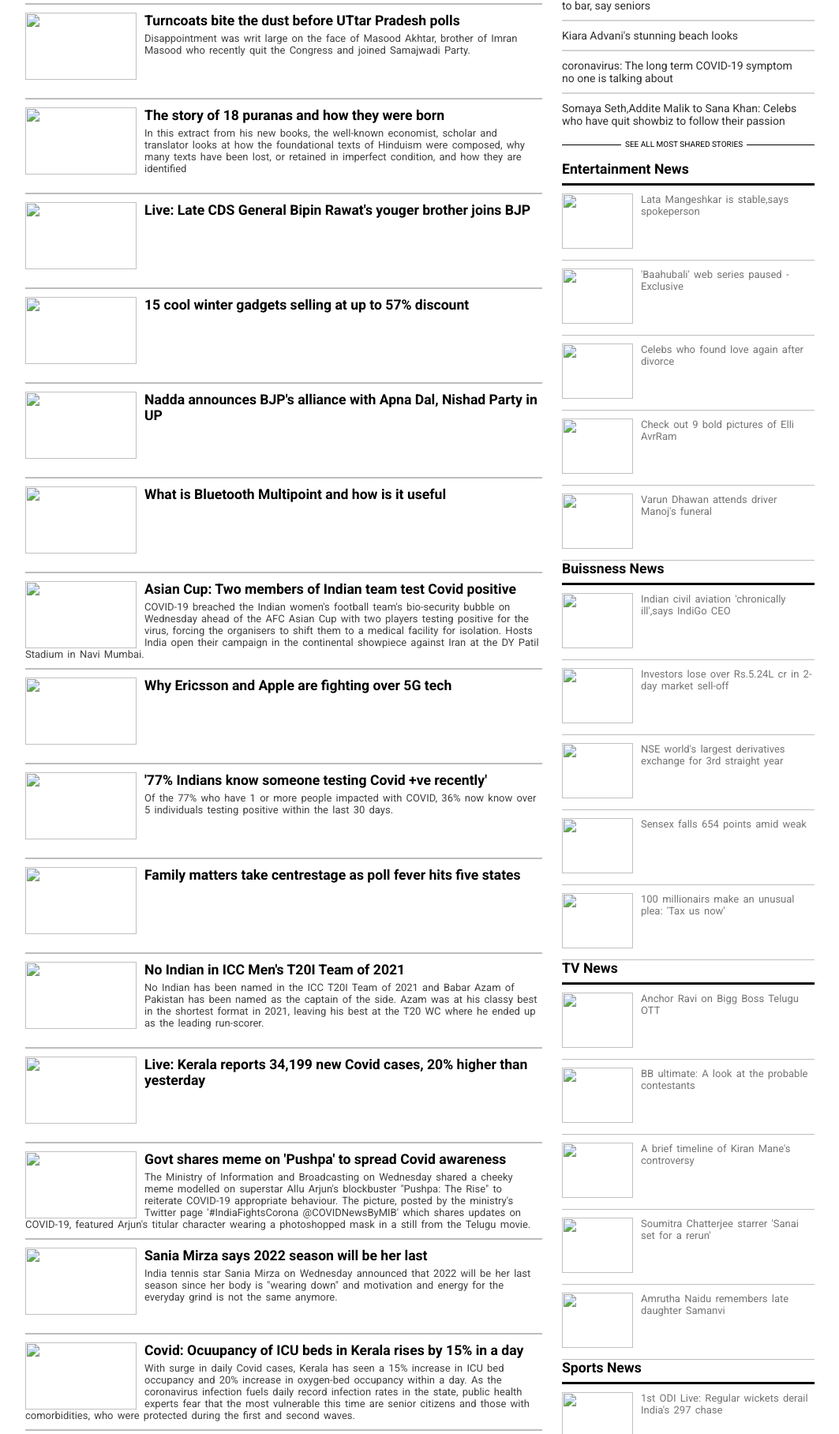
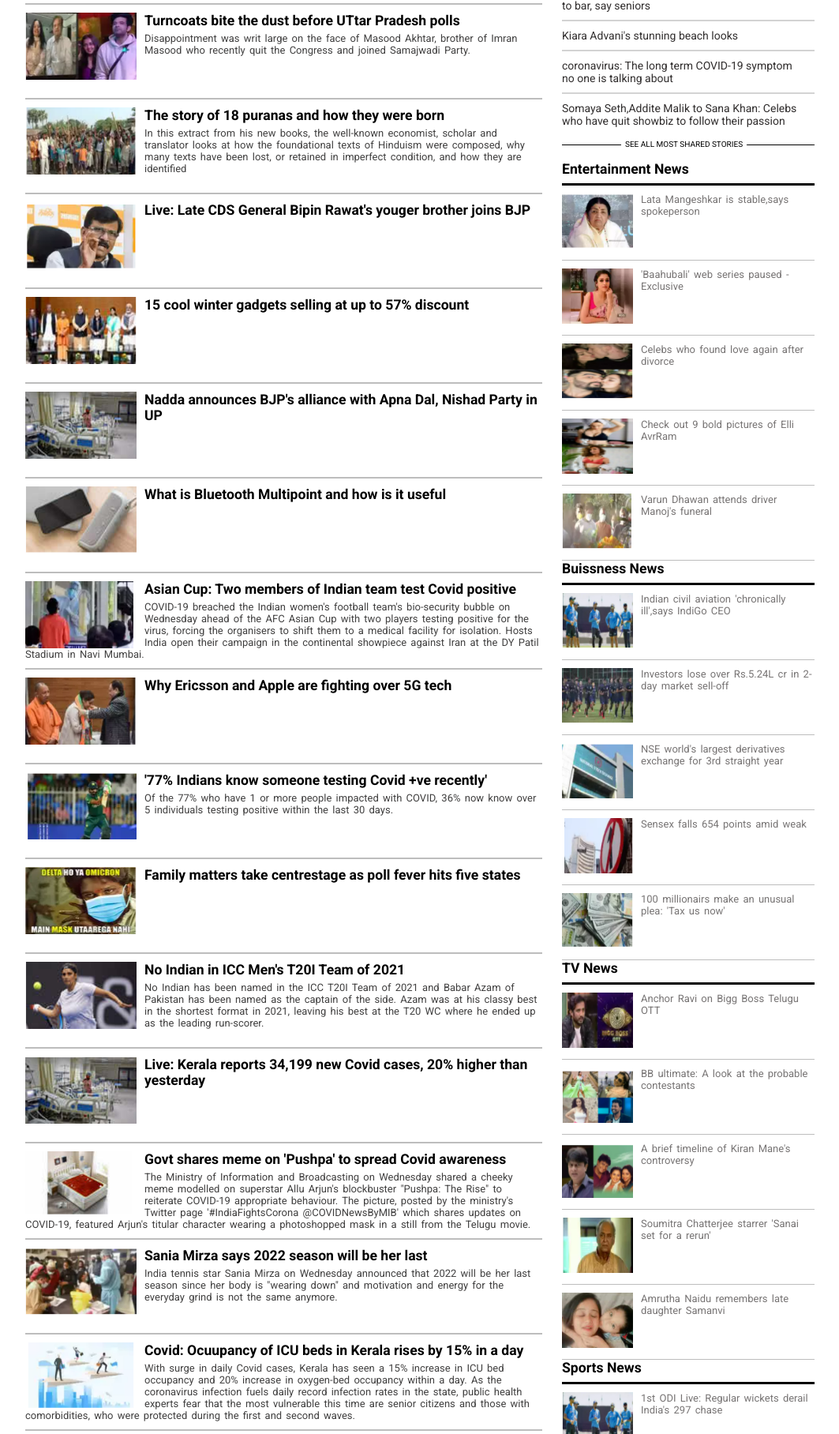
Before and after one commit to nandini296/Clone-TimesOfIndia, a plain HTML site: page index.html in a window 1280 px wide. Shown: the part 984-2800 px from the top of the page at 79% size, without its empty margins (108-1171 px from the left). Drawn offline with nearby package versions, Linux system fonts and the light colour scheme.

Commit message:
Update index.html

```diff
--- a/index.html
+++ b/index.html
@@ -125,27 +125,27 @@
                             <div class="contentEn">
                                 <ul>
                                     <li>
-                                        <div><img src="images/en1.png" alt=""></div>
+                                        <div><img src="en1.png" alt=""></div>
                                         <div><p>Lata Mangeshkar is stable,says
                                                 spokeperson</p></div>
                                     </li>
                                     <li>
-                                        <div><img src="images/en2.png" alt=""></div>
+                                        <div><img src="en2.png" alt=""></div>
                                         <div><p>'Baahubali' web series paused -
                                                 Exclusive</p></div>
                                     </li>
                                     <li>
-                                        <div><img src="images/en3.png" alt=""></div>
+                                        <div><img src="en3.png" alt=""></div>
                                         <div><p>Celebs who found love again
                                                 after divorce</p></div>
                                     </li>
                                     <li>
-                                        <div><img src="images/en4.png" alt=""></div>
+                                        <div><img src="en4.png" alt=""></div>
                                         <div><p>Check out 9 bold pictures of
                                                 Elli AvrRam</p></div>
                                     </li>
                                     <li>
-                                        <div><img src="images/en5.png" alt=""></div>
+                                        <div><img src="en5.png" alt=""></div>
                                         <div><p>Varun Dhawan attends driver
                                                 Manoj's funeral</p></div>
                                     </li>
@@ -163,28 +163,28 @@
                             <div class="contentEn">
                                 <ul>
                                     <li>
-                                        <div><img src="images/en16.png" alt=""></div>
+                                        <div><img src="en16.png" alt=""></div>
                                         <div><p>Indian civil aviation
                                                 'chronically ill',says IndiGo
                                                 CEO</p></div>
                                     </li>
                                     <li>
-                                        <div><img src="images/en17.png" alt=""></div>
+                                        <div><img src="en17.png" alt=""></div>
                                         <div><p>Investors lose over Rs.5.24L cr
                                                 in 2-day market sell-off</p></div>
                                     </li>
                                     <li>
-                                        <div><img src="images/en8.png" alt=""></div>
+                                        <div><img src="en8.png" alt=""></div>
                                         <div><p>NSE world's largest derivatives
                                                 exchange for 3rd straight year</p></div>
                                     </li>
                                     <li>
-                                        <div><img src="images/en9.png" alt=""></div>
+                                        <div><img src="en9.png" alt=""></div>
                                         <div><p>Sensex falls 654 points amid
                                                 weak</p></div>
                                     </li>
                                     <li>
-                                        <div><img src="images/en10.png" alt=""></div>
+                                        <div><img src="en10.png" alt=""></div>
                                         <div><p>100 millionairs make an unusual
                                                 plea: 'Tax us now'</p></div>
                                     </li>
@@ -200,27 +200,27 @@
                             <div class="contentEn">
                                 <ul>
                                     <li>
-                                        <div><img src="images/en11.png" alt=""></div>
+                                        <div><img src="en11.png" alt=""></div>
                                         <div><p>Anchor Ravi on Bigg Boss Telugu
                                                 OTT</p></div>
                                     </li>
                                     <li>
-                                        <div><img src="images/en12.png" alt=""></div>
+                                        <div><img src="en12.png" alt=""></div>
                                         <div><p>BB ultimate: A look at the
                                                 probable contestants</p></div>
                                     </li>
                                     <li>
-                                        <div><img src="images/en13.png" alt=""></div>
+                                        <div><img src="en13.png" alt=""></div>
                                         <div><p>A brief timeline of Kiran Mane's
                                                 controversy</p></div>
                                     </li>
                                     <li>
-                                        <div><img src="images/en14.png" alt=""></div>
+                                        <div><img src="en14.png" alt=""></div>
                                         <div><p>Soumitra Chatterjee starrer
                                                 'Sanai set for a rerun'</p></div>
                                     </li>
                                     <li>
-                                        <div><img src="images/en15.png" alt=""></div>
+                                        <div><img src="en15.png" alt=""></div>
                                         <div><p>Amrutha Naidu remembers late
                                                 daughter Samanvi</p></div>
                                     </li>
@@ -237,27 +237,27 @@
                             <div class="contentEn">
                                 <ul>
                                     <li>
-                                        <div><img src="images/en16.png" alt=""></div>
+                                        <div><img src="en16.png" alt=""></div>
                                         <div><p>1st ODI Live: Regular wickets
                                                 derail India's 297 chase</p></div>
                                     </li>
                                     <li>
-                                        <div><img src="images/en17.png" alt=""></div>
+                                        <div><img src="en17.png" alt=""></div>
                                         <div><p>Asian Cup: Two members of Indian
                                                 team test COVID positive</p></div>
                                     </li>
                                     <li>
-                                        <div><img src="images/en18.png" alt=""></div>
+                                        <div><img src="en18.png" alt=""></div>
                                         <div><p>Sania Mirza says 2022 season
                                                 will be her last</p></div>
                                     </li>
                                     <li>
-                                        <div><img src="images/en19.png" alt=""></div>
+                                        <div><img src="en19.png" alt=""></div>
                                         <div><p>Live Cricket Score, India vs
                                                 South Africa, 1st ODI</p></div>
                                     </li>
                                     <li>
-                                        <div><img src="images/en20.png" alt=""></div>
+                                        <div><img src="en20.png" alt=""></div>
                                         <div><p>Non-cricket sports structure:
                                                 What's working & what's lacking</p></div>
                                     </li>
@@ -272,7 +272,7 @@
                     <div class="content">
                         <ul>
                             <li>
-                                <div class="image"><img src="images/im1.png"
+                                <div class="image"><img src="im1.png"
                                         alt=""></div>
                                 <div class="data"><h2>Live: Kerala reports
                                         34,199 new Covid cases, 20% higher than
@@ -280,7 +280,7 @@
                                     <p></p></div>
                             </li>
                             <li>
-                                <div><img src="images/img2.png" alt=""></div>
+                                <div><img src="img2.png" alt=""></div>
                                 <div><h2>How a midair collision was averted over
                                         Benguluru skies</h2>
                                     <p>People onboard two IndiGo flights had a
@@ -291,7 +291,7 @@
                                         on January 7.</p></div>
                             </li>
                             <li class="prime">
-                                <div><img src="images/img3.png" alt=""></div>
+                                <div><img src="img3.png" alt=""></div>
                                 <div><h2>BJP's big UP challenge: Balancing caste
                                         with religion</h2>
                                     <p>Whether this rebellion will decide the
@@ -302,7 +302,7 @@
                                         like ours holds in its imagination</p></div>
                             </li>
                             <li>
-                                <div><img src="images/img4.png" alt=""></div>
+                                <div><img src="img4.png" alt=""></div>
                                 <div><h2>Sorry to shatter your happy
                                         misconceptions, Imran Khan</h2>
                                     <p>The Pakistan Prime Minister recently said
@@ -313,19 +313,19 @@
                                         for him</p></div>
                             </li>
                             <li>
-                                <div><img src="images/img5.png" alt=""></div>
+                                <div><img src="img5.png" alt=""></div>
                                 <div><h2>1st ODI Live:Dhawan raises 50 after
                                         Makram gets Rahul</h2>
                                     <p></p></div>
                             </li>
                             <li>
-                                <div><img src="images/img6.png" alt=""></div>
+                                <div><img src="img6.png" alt=""></div>
                                 <div><h2>'Conspiracy to trap me': Channi after
                                         ED raids nephew's house</h2>
                                     <p></p></div>
                             </li>
                             <li>
-                                <div><img src="images/img7.png" alt=""></div>
+                                <div><img src="img7.png" alt=""></div>
                                 <div><h2>Turncoats bite the dust before UTtar
                                         Pradesh polls</h2>
                                     <p>Disappointment was writ large on the face
@@ -334,7 +334,7 @@
                                         and joined Samajwadi Party.</p></div>
                             </li>
                             <li>
-                                <div><img src="images/img8.png" alt=""></div>
+                                <div><img src="img8.png" alt=""></div>
                                 <div><h2>The story of 18 puranas and how they
                                         were born</h2>
                                     <p>In this extract from his new books, the
@@ -346,31 +346,31 @@
                                         identified</p></div>
                             </li>
                             <li>
-                                <div><img src="images/img9.png" alt=""></div>
+                                <div><img src="img9.png" alt=""></div>
                                 <div><h2>Live: Late CDS General Bipin Rawat's
                                         youger brother joins BJP</h2>
                                     <p></p></div>
                             </li>
                             <li>
-                                <div><img src="images/img10.png" alt=""></div>
+                                <div><img src="img10.png" alt=""></div>
                                 <div><h2>15 cool winter gadgets selling at up to
                                         57% discount</h2>
                                     <p></p></div>
                             </li>
                             <li>
-                                <div><img src="images/img11.png" alt=""></div>
+                                <div><img src="img11.png" alt=""></div>
                                 <div><h2>Nadda announces BJP's alliance with
                                         Apna Dal, Nishad Party in UP</h2>
                                     <p></p></div>
                             </li>
                             <li>
-                                <div><img src="images/img12.png" alt=""></div>
+                                <div><img src="img12.png" alt=""></div>
                                 <div><h2>What is Bluetooth Multipoint and how is
                                         it useful</h2>
                                     <p></p></div>
                             </li>
                             <li>
-                                <div><img src="images/img13.png" alt=""></div>
+                                <div><img src="img13.png" alt=""></div>
                                 <div><h2>Asian Cup: Two members of Indian team
                                         test Covid positive</h2>
                                     <p>COVID-19 breached the Indian women's
@@ -386,13 +386,13 @@
                                     </p></div>
                             </li>
                             <li>
-                                <div><img src="images/img14.png" alt=""></div>
+                                <div><img src="img14.png" alt=""></div>
                                 <div><h2>Why Ericsson and Apple are fighting
                                         over 5G tech</h2>
                                     <p></p></div>
                             </li>
                             <li>
-                                <div><img src="images/img15.png" alt=""></div>
+                                <div><img src="img15.png" alt=""></div>
                                 <div><h2>'77% Indians know someone testing Covid
                                         +ve recently'</h2>
                                     <p>Of the 77% who have 1 or more people
@@ -402,13 +402,13 @@
                                     </p></div>
                             </li>
                             <li>
-                                <div><img src="images/img16.png" alt=""></div>
+                                <div><img src="img16.png" alt=""></div>
                                 <div><h2>Family matters take centrestage as poll
                                         fever hits five states</h2>
                                     <p></p></div>
                             </li>
                             <li>
-                                <div><img src="images/img17.png" alt=""></div>
+                                <div><img src="img17.png" alt=""></div>
                                 <div><h2>No Indian in ICC Men's T20I Team of
                                         2021</h2>
                                     <p>No Indian has been named in the ICC T20I
@@ -420,13 +420,13 @@
                                         the leading run-scorer.</p></div>
                             </li>
                             <li>
-                                <div><img src="images/img18.png" alt=""></div>
+                                <div><img src="img18.png" alt=""></div>
                                 <div><h2>Live: Kerala reports 34,199 new Covid
                                         cases, 20% higher than yesterday</h2>
                                     <p></p></div>
                             </li>
                             <li>
-                                <div><img src="images/img19.png" alt=""></div>
+                                <div><img src="img19.png" alt=""></div>
                                 <div><h2>Govt shares meme on 'Pushpa' to spread
                                         Covid awareness</h2>
                                     <p>The Ministry of Information and
@@ -443,7 +443,7 @@
                                         from the Telugu movie.</p></div>
                             </li>
                             <li>
-                                <div><img src="images/img20.png" alt=""></div>
+                                <div><img src="img20.png" alt=""></div>
                                 <div><h2>Sania Mirza says 2022 season will be
                                         her last</h2>
                                     <p>India tennis star Sania Mirza on
@@ -455,7 +455,7 @@
                                     </p></div>
                             </li>
                             <li>
-                                <div><img src="images/img21.png" alt=""></div>
+                                <div><img src="img21.png" alt=""></div>
                                 <div><h2>Covid: Ocuupancy of ICU beds in Kerala
                                         rises by 15% in a day</h2>
                                     <p>With surge in daily Covid cases, Kerala
@@ -472,7 +472,7 @@
                                     </p></div>
                             </li>
                             <li style="border: none;">
-                                <div><img src="images/img22.png" alt=""></div>
+                                <div><img src="img22.png" alt=""></div>
                                 <div><h2>'30% people losing vaccine-acquired
                                         immunity after 6 months'</h2>
                                     <p>Nearly 30% individuals lose their
```
